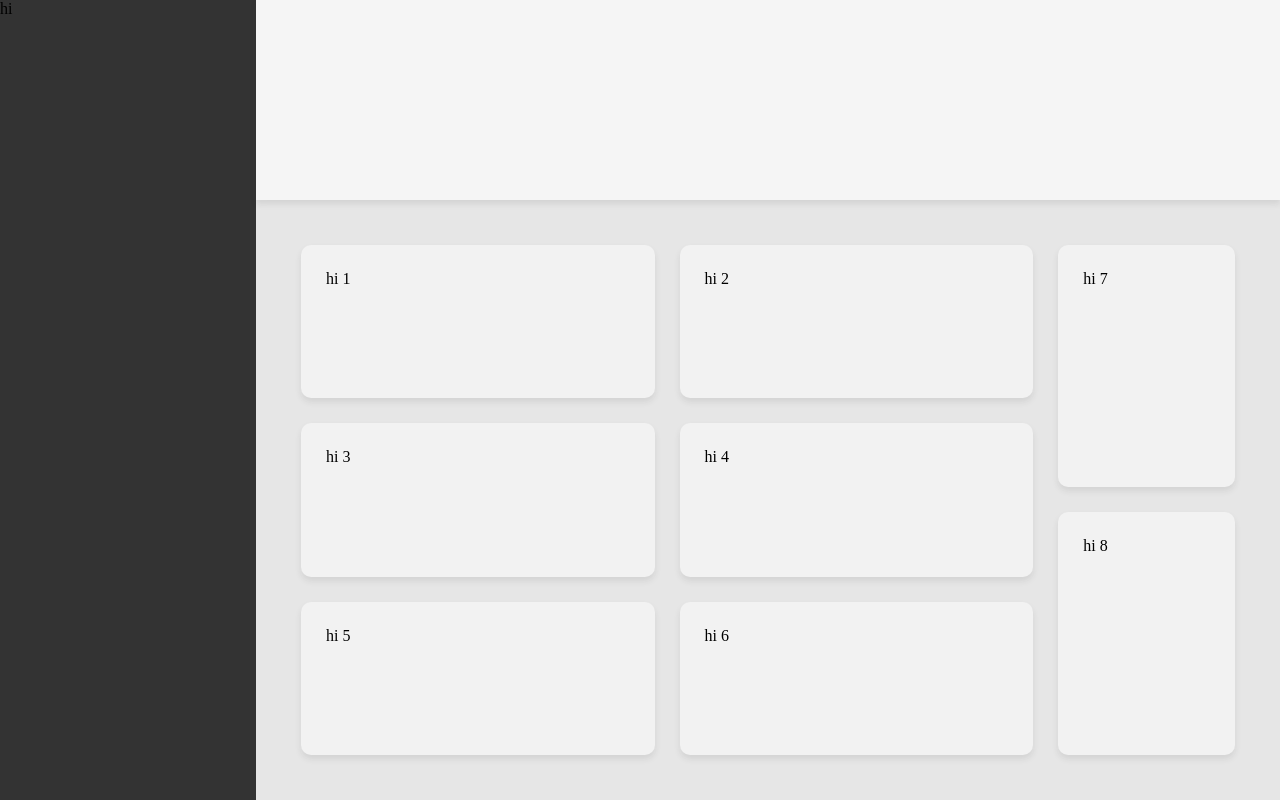
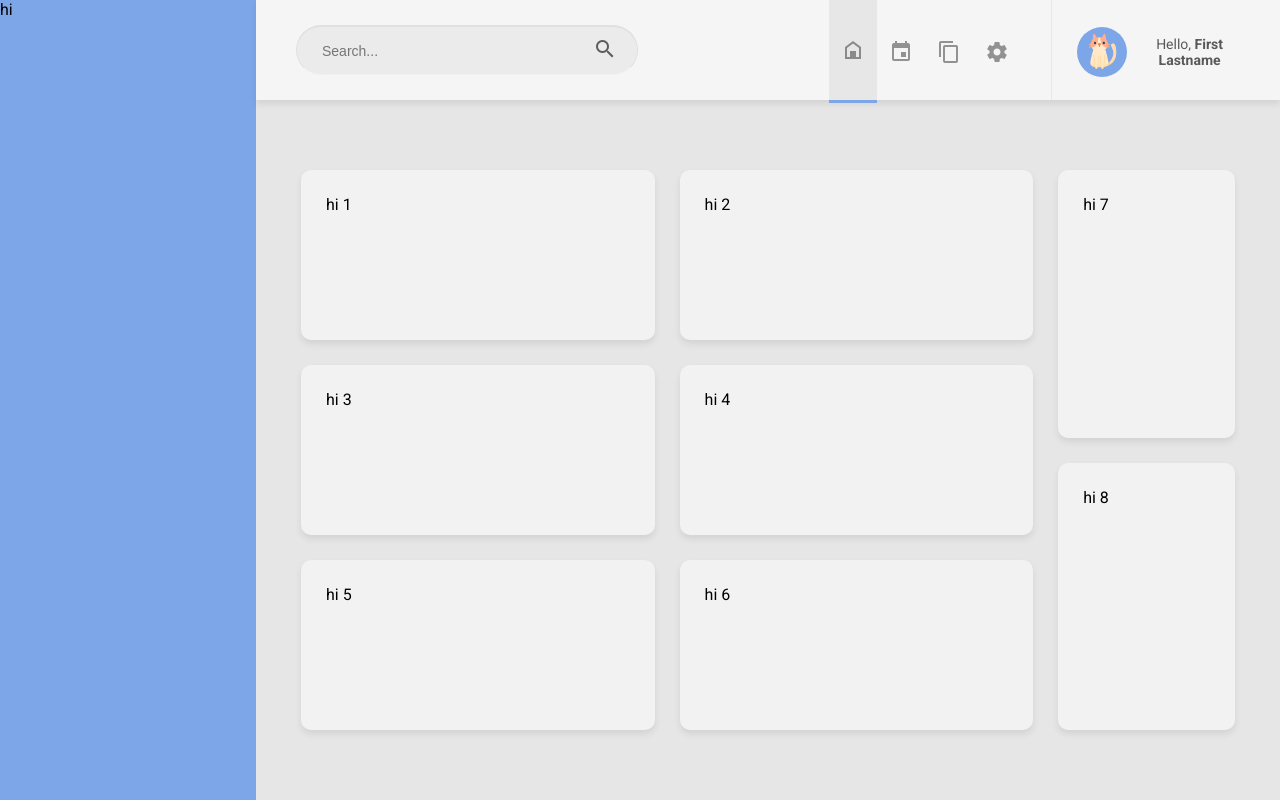
Before and after one commit to amy-justice/odin-admin-dashboard, a plain HTML site: page index.html in a window 1280 px wide. Drawn offline with Linux system fonts and the light colour scheme.

Commit message:
header row done

```diff
--- a/index.html
+++ b/index.html
@@ -15,7 +15,31 @@
         </div>
         <div class="right-container">
             <div id="header">
+                <div class="header-grid">
+                    <div class="search-container">
+                        <form class="search">
+                            <input type="text" id="searchbar" placeholder="Search...">
+                            <button class="search-btn"><img src="images/magnify.png" class="search-icon"></button>
+                        </form>
+                    </div>
 
+                    <div class="header-icons">
+                        <div class="icon-container selected">
+                            <img src="images/home-variant-outline.png" class="icon">
+                        </div>
+                        <div class="icon-container">
+                            <img src="images/calendar.png" class="icon">
+                        </div>
+                        <div class="icon-container"><img src="images/content-copy.png" class="icon"></div>
+                        <div class="icon-container"><img src="images/cog.png" class="icon"></div>
+                    </div>
+
+                    <div class="user-container">
+                        <div class="user-icon"></div>
+                        <div class="user-name">Hello, <span class="name">First Lastname</span></div>
+                        <div class="user-options"></div>
+                    </div>
+                </div>
             </div>
 
             <div class="dashboard-container">
--- a/styles.css
+++ b/styles.css
@@ -1,3 +1,5 @@
+@import url('https://fonts.googleapis.com/css2?family=Roboto:wght@400;700&display=swap');
+
 * {
     margin: 0;
     padding: 0;
@@ -7,6 +9,7 @@
 body {
     background-color: hsl(0, 0%, 90%);
     height: 100vh;
+    font-family: 'Roboto', sans-serif;
 }
 
 #container {
@@ -19,7 +22,7 @@ body {
 }
 
 #sidebar {
-    background-color: hsl(0, 0%, 20%);
+    background-color: hsl(217, 70%, 70%);
     height: 100%;
     width: 20%;
     min-width: 250px;
@@ -34,13 +37,13 @@ body {
 #header {
     width: 100%;
     background-color: rgba(245,245,245);
-    height: 200px;
+    height: 100px;
     box-shadow: 0px 4px 6px rgba(45,45,45,0.1);
 }
 
 .dashboard-container {
     padding: 45px;
-    height: calc(100vh - 200px);
+    height: calc(100vh - 150px);
     display: grid;
     grid-template-rows: repeat(3, 1fr);
     grid-template-columns: repeat(2, 2fr) repeat(1, 1fr);
@@ -64,3 +67,128 @@ body {
     grid-area: 1 / 3 / 4 / 4;
     row-gap: 25px;
 }
+
+.header-grid {
+    display: grid;
+    grid-template-columns: 2.5fr 1fr 1fr;
+}
+
+.search-container {
+    padding:  25px 40px;
+}
+
+form.search {
+    background-color: hsl(0, 0%, 92%);
+    border-radius: 30px;
+    padding: 10px 20px;
+    font-size: 14px;
+    width: 70%;
+    min-width: 280px;
+    color: hsl(0,0%, 25%);
+    border-right: 1px solid hsl(0, 0%, 88%);
+    border-bottom: 1px solid hsl(0, 0%, 94%);
+    border-top: 2px solid hsl(0, 0%, 88%);
+    border-left: 1px solid hsl(0, 0%, 88%);
+    display: flex;
+    align-items: center;
+}
+
+#searchbar {
+    border: none;
+    background: transparent;
+    margin: 0;
+    color: hsl(0,0%, 30%);
+    font-size: 14px;
+    border-radius: inherit;
+    width: 96%;
+    padding: 5px 0px;
+    padding-left: 5px;
+}
+
+#searchbar:focus {
+    outline: none;
+}
+
+.search-btn {
+    border: none;
+    background: transparent;
+}
+
+button:hover {
+    cursor: pointer;
+}
+
+.search-icon {
+    width: 24px;
+    opacity: 0.6;
+}
+
+.header-icons {
+    border-right: 1px solid hsla(0,0%, 85%, 50%);
+    display:flex;
+    justify-content: flex-end;
+    align-items: center;
+    padding-right: 30px;
+}
+
+.icon-container {
+    height: 100px;
+    background: transparent;
+    display: flex;
+    justify-content: center;
+    align-items: center;
+    padding: 0px 2px;
+}
+
+.icon-container:hover {
+    cursor:pointer;
+}
+
+.icon {
+    width: 24px;
+    margin: 0px 10px;
+    opacity: 0.4;
+}
+
+.icon-container.selected {
+    background: hsla(0,0%, 85%, 50%);
+    border-bottom: 3px solid hsl(217, 70%, 70%);
+    box-sizing: initial;
+}
+
+.user-container {
+    display: flex;
+    justify-content: center;
+    align-items: center;
+    padding: 25px;
+}
+
+.user-icon {
+    min-width: 50px;
+    min-height: 50px;
+    background-image: url(images/cat.png);
+    background-color:hsl(217, 70%, 70%);
+    background-size: 35px 35px;
+    background-position: center;
+    background-repeat: no-repeat;
+    border-radius: 50%;
+}
+
+.user-name {
+    padding: 10px 20px;
+    font-size: 14px;
+    color: hsl(0,0%, 35%);
+    min-width: 70%;
+    text-align: center;
+}
+
+.name {
+    font-weight: 700;
+}
+
+.user-options {
+    width: 24px;
+    height: 24px;
+    background-image: url(images/chevron-down.png);
+    opacity: 0.5;
+}
```
Also changed, not shown: images/calendar.png (added), images/cat.png (added), images/chevron-down.png (added), images/cog.png (added), images/content-copy.png (added), images/home-variant-outline.png (added), images/magnify.png (added), images/office-building-outline.png (added).
